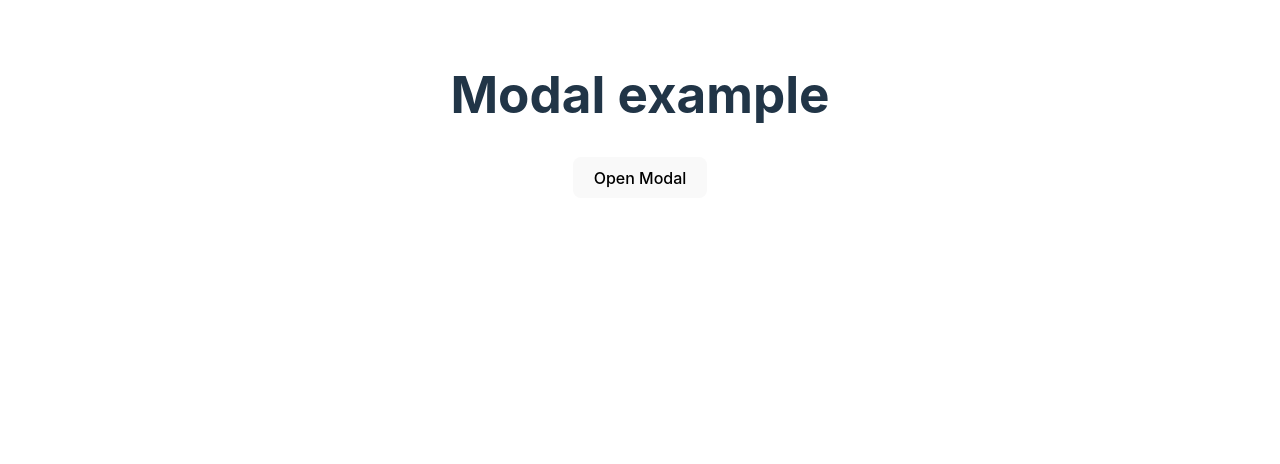
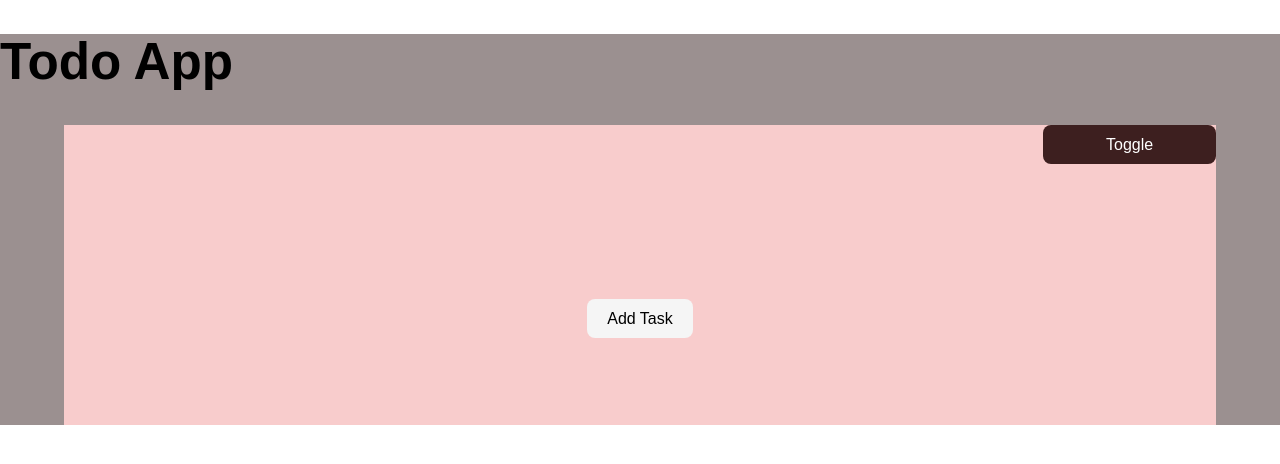
Before and after one commit to krishpri23/react-practice, a React (Vite) app in the folder Interview1/: page / in a window 1280 px wide. Shown: the top 464 px of the page. Built offline with nearby package versions, Linux system fonts and the light colour scheme.

Commit message:
added useContext

```diff
--- a/Interview1/src/App.css
+++ b/Interview1/src/App.css
@@ -1,4 +1,8 @@
-#root {
+.App {
+  width: 100%;
+  height: 100%;
+}
+/* #root {
   max-width: 1280px;
   margin: 0 auto;
   padding: 2rem;
@@ -32,7 +36,7 @@
 .user-input {
   display: flex;
   gap: 10px;
-}
+} */
 
 input {
   padding: 10px;
@@ -137,21 +141,76 @@ li {
 }
 
 /* Todo */
+.main-todo {
+  background-color: rgb(25, 19, 19);
+  color: white;
+  width: 100%;
+  height: 100%;
+}
+
+.main-todo.light {
+  background-color: rgb(155, 144, 144);
+  color: black;
+}
+
 .todo {
-  background-color: aquamarine;
+  background-color: rgb(9, 9, 22);
   width: 90%;
-  height: 500px;
+  height: 300px;
+  max-height: 900px;
+  margin: auto;
+  display: flex;
+  flex-direction: column;
+  gap: 3rem;
+}
+.todo.light {
+  background-color: rgb(248, 204, 204);
   color: black;
+}
+.theme-btn {
+  width: 15%;
+  background-color: white;
+  margin-left: auto;
+}
+
+.theme-btn.light {
+  background-color: #3d1f1f;
+  color: white;
+}
+.form-container {
+  width: 100%;
+  display: flex;
+  flex-direction: column;
+  gap: 20px;
+  align-items: center;
+  background-color: rgb(9, 9, 22);
+}
+.form-container.light {
+  background-color: rgb(249, 243, 235);
+  color: black;
+}
+label {
+  font-size: 1.5rem;
+}
+
+input {
+  border: none;
 }
 .tasks-container {
   display: flex;
+  color: white;
   flex-direction: column;
   gap: 10px;
-  background-color: palegoldenrod;
-  color: #000;
+  background-color: rgb(31, 31, 68);
   overflow-y: auto;
   scroll-behavior: smooth;
   max-height: 300px;
+}
+
+.todo-btn {
+  background-color: whitesmoke;
+  color: black;
+  margin: auto;
 }
 
 /* file manager */
--- a/Interview1/src/App.jsx
+++ b/Interview1/src/App.jsx
@@ -1,23 +1,27 @@
 import './App.css';
 // import Autocomplete from './components/autocomplete/Autocomplete';
-import Modal from './components/modals/Modal';
+// import Modal from './components/modals/Modal';
 // import FileManagerAkshay from './components/filemanager/FileManagerAkshay';
 // import OTP from "./components/otp/OTP";
 // import ProgressBar from "./components/ProgressBar/ProgressBar";
-// import Todo from "./components/Todo/Todo";
+import Todo from './components/Todo/Todo';
+import ThemeProvider from './components/Todo/TodoContext';
 
 function App() {
   // const otpCount = 5;
 
   return (
-    <div>
+    <div className="App">
+      <ThemeProvider>
+        <Todo />
+      </ThemeProvider>
       {/* <h1> Progress Bar</h1> */}
       {/* <ProgressBar progress={90} /> */}
-      {/* <Todo /> */}
+
       {/* <OTP count={otpCount} /> */}
       {/* <FileManagerAkshay /> */}
       {/* <Autocomplete /> */}
-      <Modal />
+      {/* <Modal /> */}
     </div>
   );
 }
--- a/Interview1/src/components/Todo/Todo.jsx
+++ b/Interview1/src/components/Todo/Todo.jsx
@@ -3,8 +3,9 @@
 - Scroll to the latest task added in the container by attaching "ref" to the last added task div
 
 */
-import { useEffect, useRef, useState } from 'react';
+import { useContext, useEffect, useRef, useState } from 'react';
 import { v4 as uuidv4 } from 'uuid';
+import { ThemeContext } from './TodoContext';
 
 export default function Todo() {
   const [show, setShow] = useState(false);
@@ -12,7 +13,8 @@ export default function Todo() {
   const [description, setDescription] = useState('');
   const [taskData, setTaskData] = useState([]);
   const lastTaskRef = useRef(null);
-
+  const { theme, toggleTheme } = useContext(ThemeContext);
+  console.log(theme, 'log');
   useEffect(() => {
     if (lastTaskRef.current) {
       lastTaskRef.current.scrollIntoView({ behavior: 'smooth' });
@@ -39,18 +41,23 @@ export default function Todo() {
   };
 
   return (
-    <div className="App">
+    <div className={`main-todo ${theme}`}>
       <h1> Todo App </h1>
-      <div className="todo">
+      <div className={`todo ${theme}`}>
+        <button className={`theme-btn ${theme}`} onClick={toggleTheme}>
+          {' '}
+          Toggle{' '}
+        </button>
         <button
           type="button"
+          className={`todo-btn ${theme}`}
           onClick={handleAddTask}
           style={{ display: show ? 'none' : 'block' }}
         >
           Add Task
         </button>
         <form
-          className="form-container"
+          className={`form-container ${theme}`}
           style={{ display: show ? 'flex' : 'none' }}
         >
           <label htmlFor="title-input">Title</label>
@@ -70,18 +77,23 @@ export default function Todo() {
             value={description}
             onChange={(e) => setDescription(e.target.value)}
           />
-          <button type="submit" onClick={handleSubmit}>
+          <button
+            className={`todo-btn ${theme}`}
+            type="submit"
+            onClick={handleSubmit}
+          >
             {' '}
             Add task{' '}
           </button>
         </form>
 
         {taskData.length > 0 && (
-          <div className="tasks-container">
+          <div className={`tasks-container ${theme}`}>
             {taskData.map((item, index) => {
               console.log(item, 'inside');
               return (
                 <div
+                  style={{ borderBottom: '1px solid whitesmoke' }}
                   key={item.id}
                   ref={index === taskData.length - 1 ? lastTaskRef : null}
                 >
--- /dev/null
+++ b/Interview1/src/components/Todo/TodoContext.jsx
@@ -0,0 +1,17 @@
+import { createContext, useState } from 'react';
+
+export const ThemeContext = createContext(null);
+
+export default function ThemeProvider({ children }) {
+  const [theme, setTheme] = useState('light');
+
+  const toggleTheme = () => {
+    setTheme((prev) => (prev === 'light' ? 'dark' : 'light'));
+  };
+
+  return (
+    <ThemeContext.Provider value={{ theme, toggleTheme }}>
+      {children}
+    </ThemeContext.Provider>
+  );
+}
--- a/Interview1/src/index.css
+++ b/Interview1/src/index.css
@@ -1,16 +1,7 @@
 :root {
-  font-family: Inter, system-ui, Avenir, Helvetica, Arial, sans-serif;
+  font-family: sans-serif;
   line-height: 1.5;
   font-weight: 400;
-
-  color-scheme: light dark;
-  color: rgba(255, 255, 255, 0.87);
-  background-color: #242424;
-
-  font-synthesis: none;
-  text-rendering: optimizeLegibility;
-  -webkit-font-smoothing: antialiased;
-  -moz-osx-font-smoothing: grayscale;
 }
 
 a {
```
